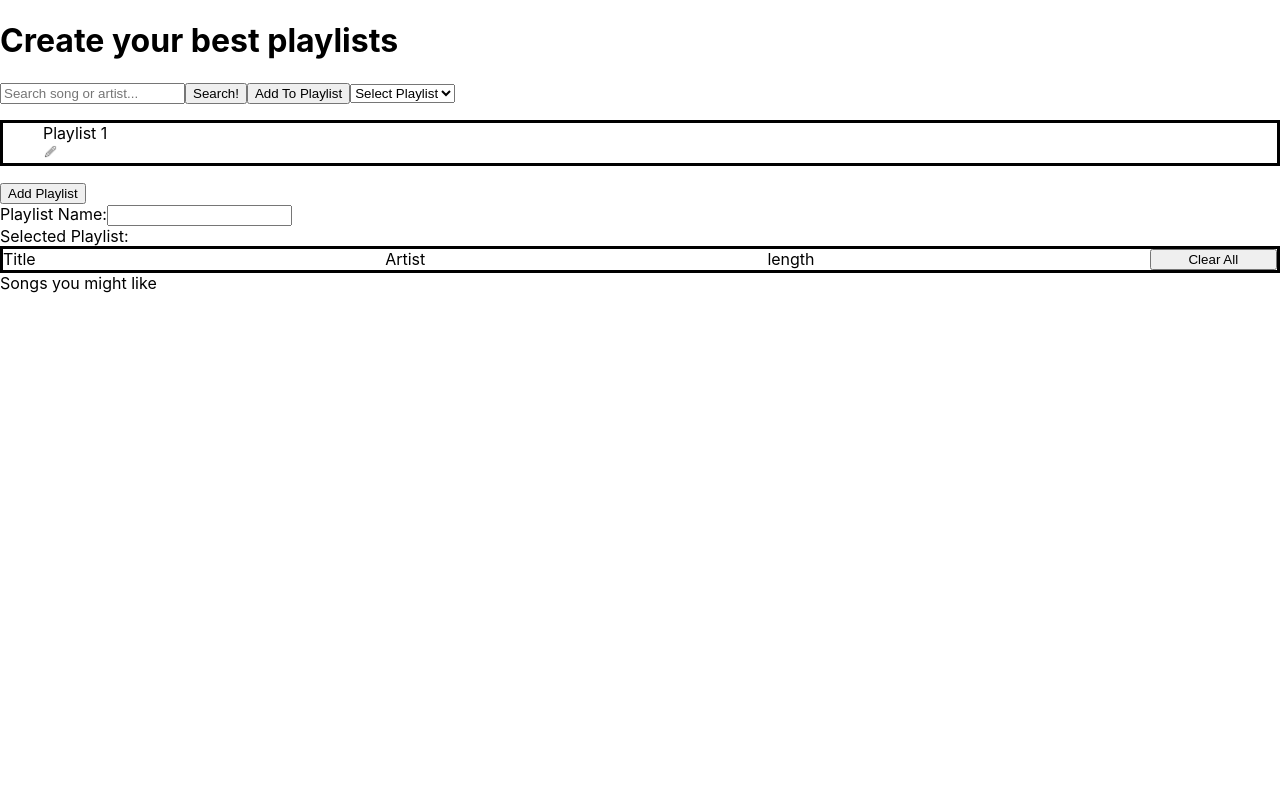
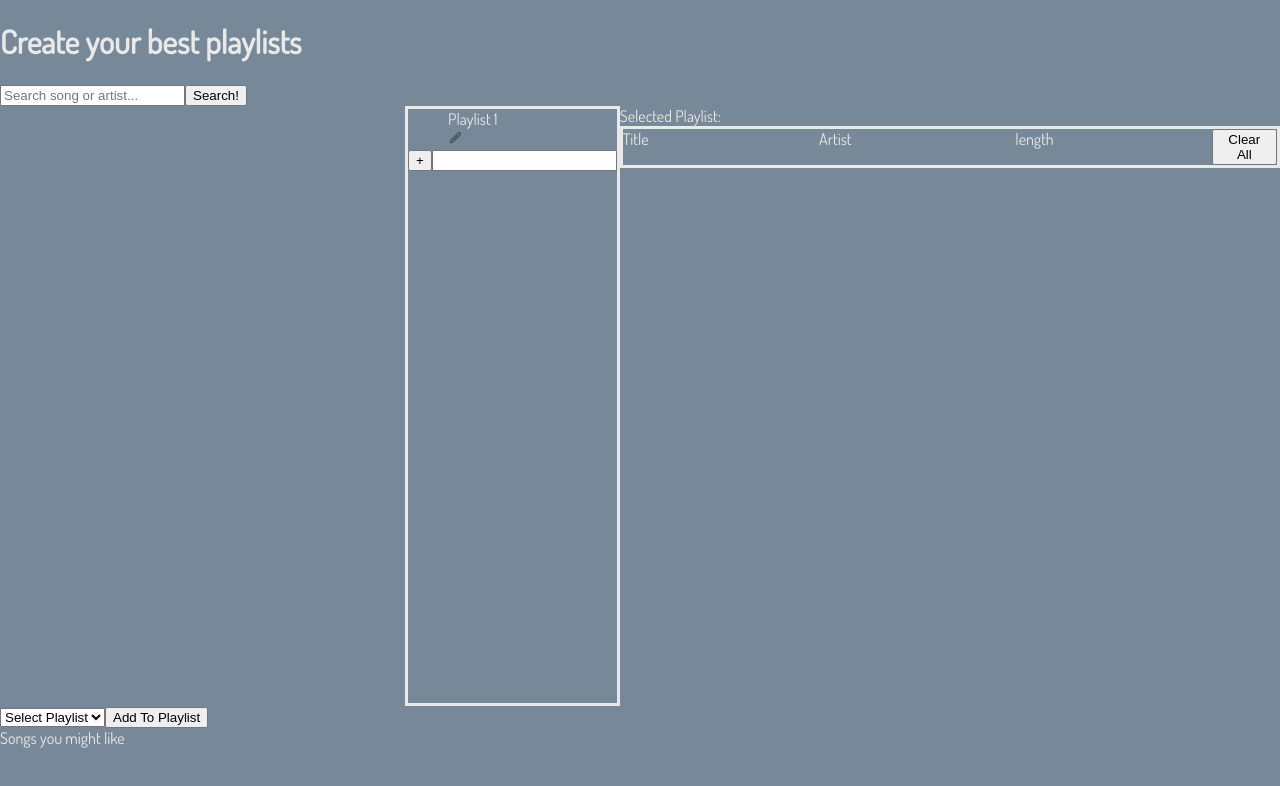
Before and after one commit to justinpjtate1/React.js_Music_UI, a React (Create React App) app in the folder music/: page / in a window 1280 px wide. Shown: the top 786 px of the page. Built offline with nearby package versions, Linux system fonts and the light colour scheme.

Commit message:
added some css styling

```diff
--- a/music/src/App.js
+++ b/music/src/App.js
@@ -172,11 +172,8 @@ class App extends Component {
       <h1>Create your best playlists</h1>
       <input type="text" placeholder='Search song or artist...' onChange={this.handleSearch}/>
       <button onClick={this.handleSearchClick}>Search!</button>
-      <button onClick={this.addToPlaylist} >Add To Playlist</button>
-      <select id="dropdown" onChange={this.updateSelectedPlaylist}>
-        <option value="" defaultValue hidden>Select Playlist</option>
-        {allPlaylistDropdowns}
-      </select>
+
+      <main>
         <Search searchResults={this.state.searchResults}
                 resultChecked={this.resultChecked}
                 resultUnchecked={this.resultUnchecked}
@@ -192,6 +189,13 @@ class App extends Component {
                             nameOfPlaylistToDisplay={this.state.nameOfPlaylistToDisplay}
                             playlistDisplayed={this.state.playlistDisplayed}
         />
+      </main>
+      <select id="dropdown" onChange={this.updateSelectedPlaylist}>
+        <option value="" defaultValue hidden>Select Playlist</option>
+        {allPlaylistDropdowns}
+      </select>
+      <button onClick={this.addToPlaylist} >Add To Playlist</button>
+
       <Discovery />
       </>
     );
--- a/music/src/Playlist-items.js
+++ b/music/src/Playlist-items.js
@@ -13,15 +13,13 @@ function Playlist_items(props) {
     )
 
     return(
-        <>
-        <ul id="playlists">
+        <div id="list-of-playlists">
+            <ul id="playlists">
             {allPlaylists}
-        </ul>
-        <button onClick={() => props.addNewPlaylist()}>Add Playlist</button>
-        <div id="name-playlist">Playlist Name:
-            <input type="text" onChange={(e) => props.newPlaylistInput(e)}/>
+            </ul>
+            <button onClick={() => props.addNewPlaylist()}>+</button>
+            <input type="text" id="name-playlist" onChange={(e) => props.newPlaylistInput(e)}/>
         </div>
-        </>
     )
 }
 
--- a/music/src/Playlist.js
+++ b/music/src/Playlist.js
@@ -5,7 +5,7 @@ import Playlist_song_list from "./Playlist-Song-List";
 class Playlist_container extends Component {
     render() {
         return(
-            <>
+            <div id="playlist-container">
             <Playlist_items addNewPlaylist={() => this.props.addNewPlaylist()}
                             playlists={this.props.playlists}
                             newPlaylistInput={(e) => this.props.newPlaylistInput(e)}
@@ -18,7 +18,7 @@ class Playlist_container extends Component {
                                 removeAllFromPlaylist={() => this.props.removeAllFromPlaylist()}
                                 nameOfPlaylistToDisplay={this.props.nameOfPlaylistToDisplay}
                                 />
-            </>
+            </div>
         )
     }
 }
--- a/music/src/Search.js
+++ b/music/src/Search.js
@@ -7,9 +7,9 @@ class Search extends Component {
         const allResults = this.props.searchResults.map((value, index) => {
             return <Search_result result={value} key={index} value={index} resultChecked={(indexOfResult) => this.props.resultChecked(indexOfResult)} resultUnchecked={(indexOfResult) => this.props.resultUnchecked(indexOfResult)} />})
         return(
-            <>
+            <div id="search-container">
             {allResults}
-            </>
+            </div>
         )
     }
 }
--- a/music/src/index.css
+++ b/music/src/index.css
@@ -1,10 +1,13 @@
+@import url('https://fonts.googleapis.com/css2?family=Dosis:wght@200;300;400&display=swap');
+
 body {
   margin: 0;
-  font-family: -apple-system, BlinkMacSystemFont, 'Segoe UI', 'Roboto', 'Oxygen',
-    'Ubuntu', 'Cantarell', 'Fira Sans', 'Droid Sans', 'Helvetica Neue',
-    sans-serif;
+  font-family: 'Dosis', sans-serif;
   -webkit-font-smoothing: antialiased;
   -moz-osx-font-smoothing: grayscale;
+  background-color: lightslategray;
+  color: rgb(233, 233, 233);
+  text-overflow: ellipsis;
 }
 
 code {
@@ -13,16 +16,19 @@ code {
 }
 
 .search-result {
-  background-color: grey;
+  /* background-color: grey; */
   margin: 10px 0px;
   display: grid;
   grid-template-rows: 0.5fr 0.5fr;
   grid-template-columns: 0.33fr 0.33fr 0.34fr;
+  border: solid;
+  border-radius: 12px;
 }
 
 #song-artwork-search {
   grid-column: 1;
   grid-row: 1;
+  margin: 4px;
 }
 
 #song-title-search {
@@ -45,7 +51,8 @@ code {
 
 #song-checkbox-search {
   grid-column: 3;
-  grid-row: 1
+  grid-row: 1;
+  max-height: 30px;
 }
 
 #playlist-song, #playlist-titles {
@@ -61,7 +68,11 @@ code {
 
 #playlists {
   list-style: none;
-  border: solid
+  margin: 0;
+}
+
+#list-of-playlists {
+  border: solid;
 }
 
 .edit-pencil {
@@ -75,3 +86,25 @@ code {
 li:active {
   background-color: yellow;
 }
+
+#search-container {
+  min-height: 600px;
+  min-width: 400px;
+  margin-right: 5px;
+}
+
+#playlist-container {
+  margin-left: 5px;
+  display: flex;
+  flex-direction: horizontal;
+}
+
+main {
+  display: grid;
+  grid-template-columns: 400px 1fr;
+  grid-template-rows: 1fr;
+}
+
+#playlist-song-list {
+  flex-grow: 1;
+}
```
Lines whose indentation alone changed are shown as unchanged.
